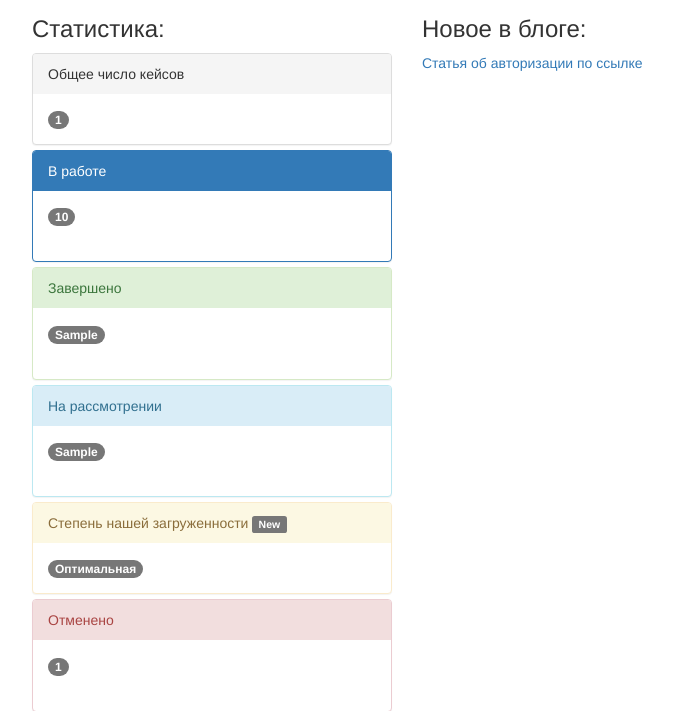
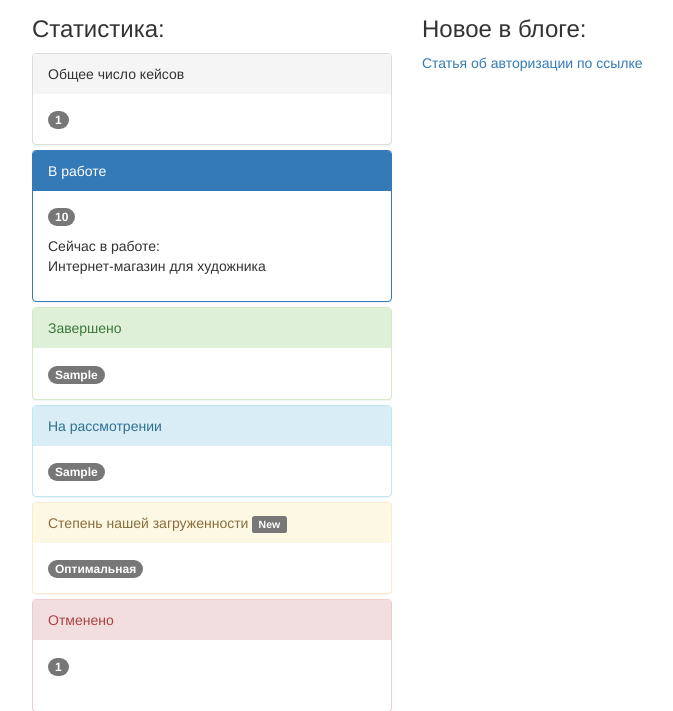
Before and after one commit to alexey-zhukov-git/mi-django, a Django app: template main/templates/main/home.html in a window 1280 px wide. Shown: the part 340-1051 px from the top of the page, without its empty margins (38-711 px from the left). Run offline with Django 3.2, Linux system fonts and the light colour scheme; the template is opened without the code that fills it: most values are stand-ins (such as "Sample title", 1, 10 or a date in 2020); some libraries are stand-ins or nearby versions.

Commit message:
Обогащаем раздел статистики

```diff
--- a/main/templates/main/home.html
+++ b/main/templates/main/home.html
@@ -53,8 +53,10 @@
             <div class="panel panel-primary">
                 <div class="panel-heading">В работе</div>
                 <div class="panel-body">
-                    <span class="badge">{{ in_progress_orders}}</span>
-                    <div><br /></div>
+                    <p><span class="badge">{{ in_progress_orders }}</span></p>
+                    <p>Сейчас в работе:<br/>
+                        Интернет-магазин для художника
+                    </p>
                     <!--<div class="progress">
                     <div class="progress-bar progress-bar-primary" role="progressbar" style="width: 0%">
                     </div>
@@ -66,7 +68,6 @@
                 <div class="panel-heading">Завершено</div>
                 <div class="panel-body">
                     <span class="badge">{{ done_orders }}</span>
-                    <div><br /></div>
                     <!--<div class="progress">
                         <div class="progress-bar progress-bar-success" role="progressbar" style="width: 0%">
                         </div>
@@ -78,7 +79,6 @@
                 <div class="panel-heading">На рассмотрении</div>
                 <div class="panel-body">
                     <span class="badge">{{ under_consideration_orders }}</span>
-                    <div><br /></div>
                     <!--<div class="progress">
                     <div class="progress-bar progress-bar-info" role="progressbar" style="width: 0%">
                     </div>
```
